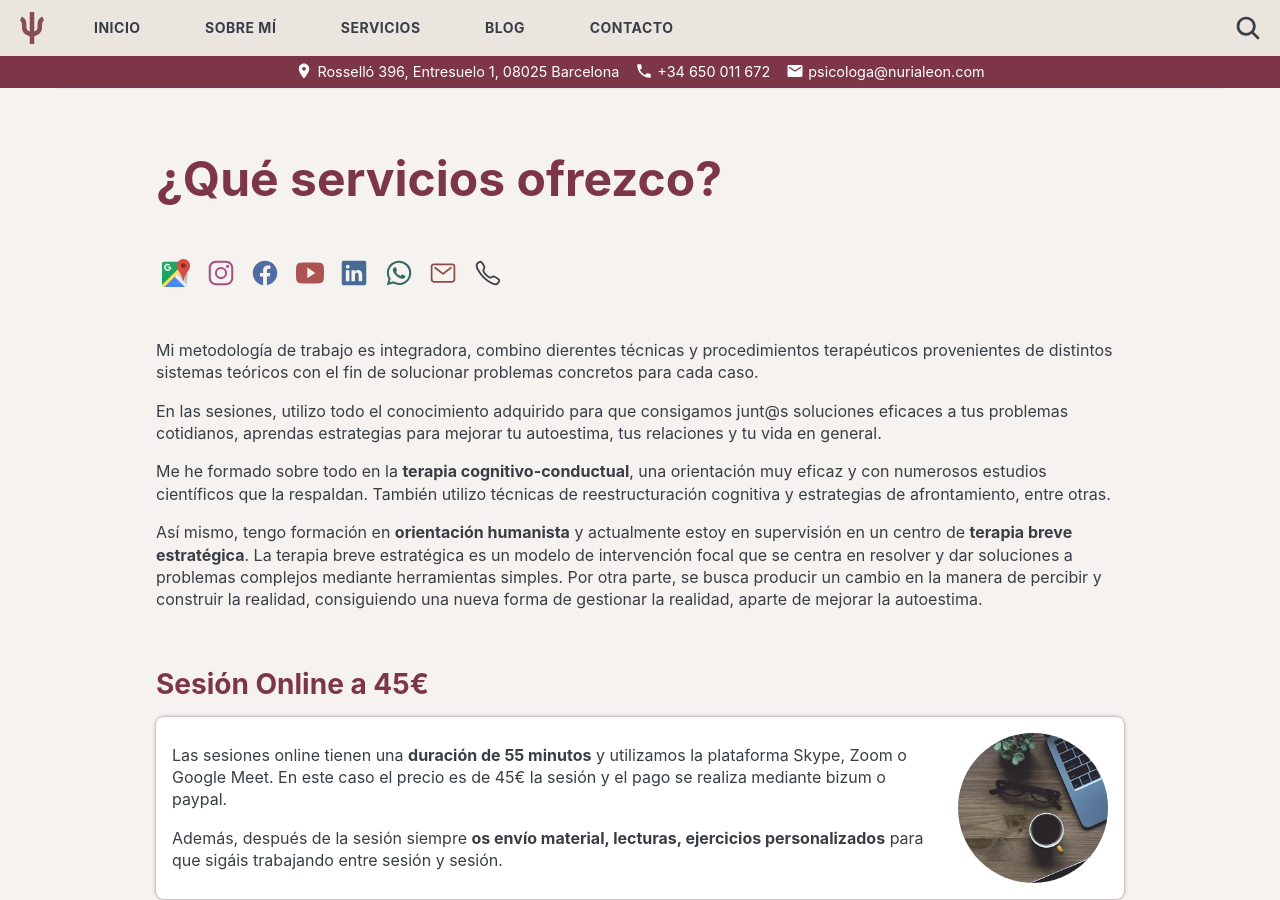
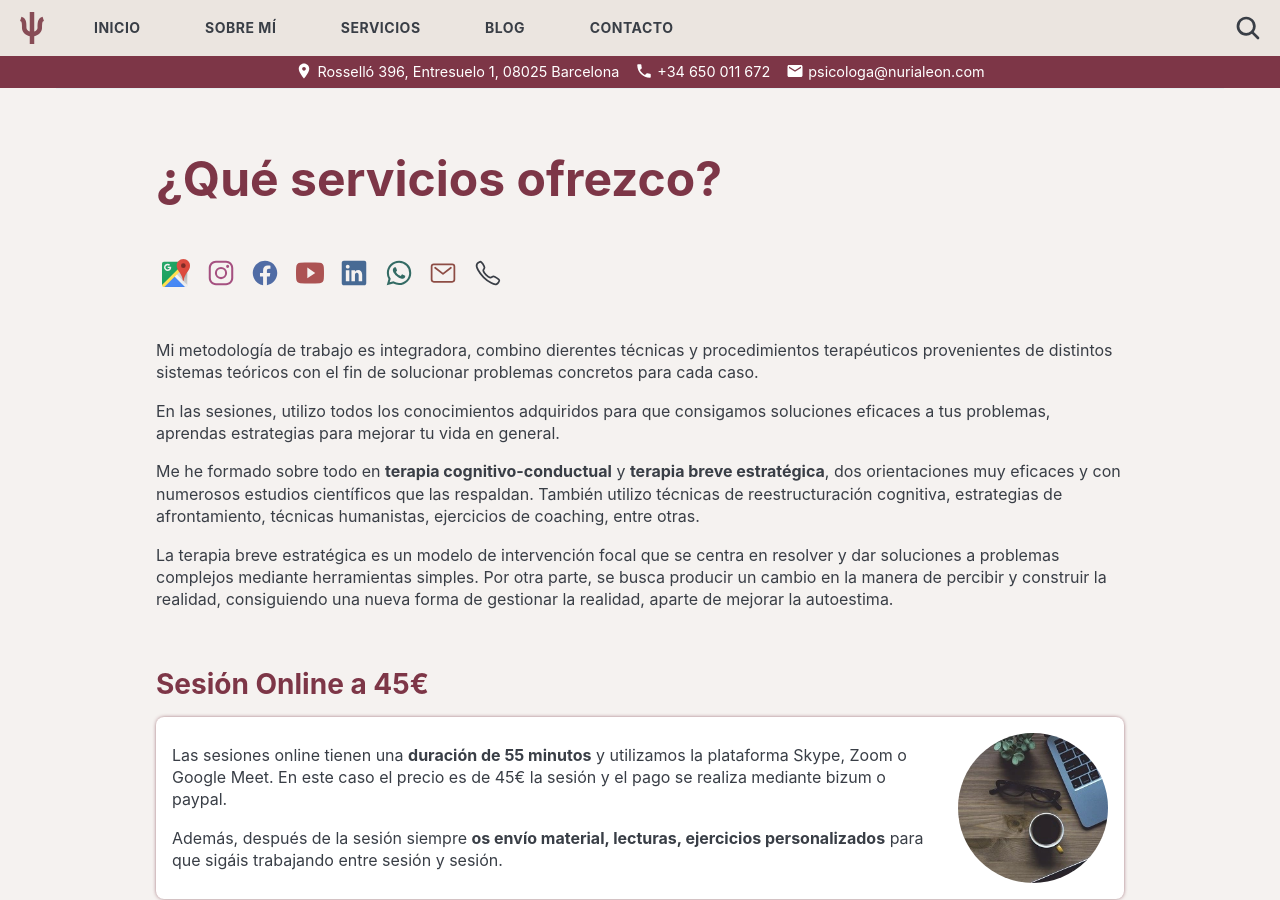
Before and after one commit to nurialeonsallent/nurialeon.com, a Jekyll site: the page built from _pages/servicios.md, in a window 1280 px wide and 900 px high. Built offline with Jekyll 4.4.1, drawn with Linux system fonts in a browser that asks for light colours.

Commit message:
info sesiones

```diff
--- a/_pages/servicios.md
+++ b/_pages/servicios.md
@@ -11,12 +11,12 @@ permalink: /servicios/
 
 Mi metodología de trabajo es integradora, combino dierentes técnicas y procedimientos terapéuticos provenientes de distintos sistemas teóricos con el fin de solucionar problemas concretos para cada caso.
 
-En las sesiones, utilizo todo el conocimiento adquirido para que consigamos junt@s soluciones eficaces a tus problemas cotidianos, aprendas estrategias para mejorar tu autoestima, tus relaciones y tu vida en general.
+En las sesiones, utilizo todos los conocimientos adquiridos para que consigamos soluciones eficaces a tus problemas, aprendas estrategias para mejorar tu vida en general.
 
-Me he formado sobre todo en la **terapia cognitivo-conductual**, una orientación muy eficaz y con numerosos estudios científicos que la respaldan. También utilizo técnicas de reestructuración cognitiva y estrategias de afrontamiento, entre otras.
+Me he formado sobre todo en **terapia cognitivo-conductual** y **terapia breve estratégica**, dos orientaciones muy eficaces y con numerosos estudios científicos que las respaldan. También utilizo técnicas de reestructuración cognitiva, estrategias de afrontamiento, técnicas humanistas, ejercicios de coaching, entre otras.
 
 
-Así mismo, tengo formación en **orientación humanista** y actualmente estoy en supervisión en un centro de **terapia breve estratégica**. La terapia breve estratégica es un modelo de intervención focal que se centra en resolver y dar soluciones a problemas complejos mediante herramientas simples. Por otra parte, se busca producir un cambio en la manera de percibir y construir la realidad, consiguiendo una nueva forma de gestionar la realidad, aparte de mejorar la autoestima.
+La terapia breve estratégica es un modelo de intervención focal que se centra en resolver y dar soluciones a problemas complejos mediante herramientas simples. Por otra parte, se busca producir un cambio en la manera de percibir y construir la realidad, consiguiendo una nueva forma de gestionar la realidad, aparte de mejorar la autoestima.
 
 ## Sesión Online a 45€
 
```
